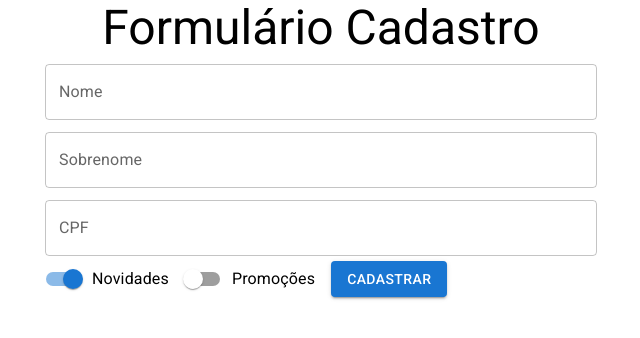
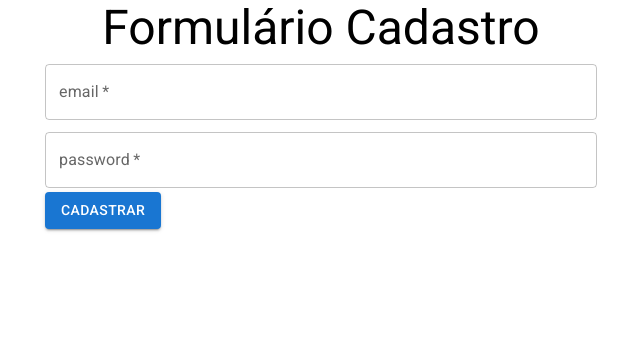
Before and after one commit to murilofregonesi/react-form, a React (Create React App) app: page / in a window 1280 px wide. Shown: the top 338 px of the page, without its empty margins (319-959 px from the left). Built offline with nearby package versions, Linux system fonts and the light colour scheme.

Commit message:
feat: sequential forms restructuring

```diff
--- /dev/null
+++ b/src/components/RegistrationForm/DataAddress.jsx
@@ -0,0 +1,30 @@
+import React from "react";
+import { TextField, Button } from "@mui/material";
+
+function DataAddress({ onSubmit }) {
+  return (
+    <form
+      onSubmit={(e) => {
+        e.preventDefault();
+        onSubmit();
+      }}
+    >
+      <TextField id="cep" label="CEP" type="number" margin="dense" />
+      <TextField
+        id="address"
+        label="Endereço"
+        type="text"
+        margin="dense"
+        fullWidth
+      />
+      <TextField id="number" label="Número" type="number" margin="dense" />
+      <TextField id="state" label="Estado" type="text" margin="dense" />
+      <TextField id="city" label="Cidade" type="text" margin="dense" />
+      <Button type="submit" variant="contained">
+        Cadastrar
+      </Button>
+    </form>
+  );
+}
+
+export default DataAddress;
--- /dev/null
+++ b/src/components/RegistrationForm/DataLogin.jsx
@@ -0,0 +1,35 @@
+import React from "react";
+import { TextField, Button } from "@mui/material";
+
+function DataLogin({ onSubmit }) {
+  return (
+    <form
+      onSubmit={(e) => {
+        e.preventDefault();
+        onSubmit();
+      }}
+    >
+      <TextField
+        id="email"
+        label="email"
+        type="email"
+        required
+        margin="dense"
+        fullWidth
+      />
+      <TextField
+        id="password"
+        label="password"
+        type="password"
+        required
+        margin="dense"
+        fullWidth
+      />
+      <Button type="submit" variant="contained">
+        Cadastrar
+      </Button>
+    </form>
+  );
+}
+
+export default DataLogin;
--- /dev/null
+++ b/src/components/RegistrationForm/DataUser.jsx
@@ -0,0 +1,92 @@
+import React, { useState } from "react";
+import { TextField, Button, FormControlLabel, Switch } from "@mui/material";
+
+function DataUser({ onSubmit, validateCPF, validateName, validateSurname }) {
+  const [name, setName] = useState("");
+  const [surname, setSurname] = useState("");
+  const [cpf, setCpf] = useState("");
+  const [news, setNews] = useState(true);
+  const [promo, setPromo] = useState(false);
+  const [errors, setErrors] = useState({
+    cpf: { valid: true, text: "" },
+    name: { valid: true, text: "" },
+    surname: { valid: true, text: "" },
+  });
+
+  return (
+    <form
+      onSubmit={(e) => {
+        e.preventDefault();
+        onSubmit();
+      }}
+    >
+      <TextField
+        value={name}
+        onChange={(e) => setName(e.target.value)}
+        id="name"
+        label="Nome"
+        required
+        margin="dense"
+        fullWidth
+        error={!errors.name.valid}
+        helperText={errors.name.text}
+        onBlur={(e) => {
+          const error = validateName(e.target.value);
+          setErrors({ ...errors, name: error });
+        }}
+      />
+      <TextField
+        value={surname}
+        onChange={(e) => setSurname(e.target.value)}
+        id="surname"
+        label="Sobrenome"
+        required
+        margin="dense"
+        fullWidth
+        error={!errors.surname.valid}
+        helperText={errors.surname.text}
+        onBlur={(e) => {
+          const error = validateSurname(e.target.value);
+          setErrors({ ...errors, surname: error });
+        }}
+      />
+      <TextField
+        value={cpf}
+        onChange={(e) => setCpf(e.target.value)}
+        id="cpf"
+        label="CPF"
+        required
+        margin="dense"
+        fullWidth
+        error={!errors.cpf.valid}
+        helperText={errors.cpf.text}
+        onBlur={(e) => {
+          const error = validateCPF(e.target.value);
+          setErrors({ ...errors, cpf: error });
+        }}
+      />
+
+      <FormControlLabel
+        label="Novidades"
+        control={
+          <Switch checked={news} onChange={(e) => setNews(e.target.checked)} />
+        }
+      />
+      <FormControlLabel
+        label="Promoções"
+        control={
+          <Switch
+            checked={promo}
+            onChange={(e) => setPromo(e.target.checked)}
+          />
+        }
+      />
+
+      <Button type="submit" variant="contained">
+        Cadastrar
+      </Button>
+    </form>
+  );
+}
+
+export default DataUser;
--- a/src/components/RegistrationForm/RegistrationForm.jsx
+++ b/src/components/RegistrationForm/RegistrationForm.jsx
@@ -1,5 +1,7 @@
-import React, { useState } from "react";
-import { TextField, Button, FormControlLabel, Switch } from "@mui/material";
+import React, { useState, Fragment } from "react";
+import DataUser from "./DataUser";
+import DataLogin from "./DataLogin";
+import DataAddress from "./DataAddress";
 
 function RegistrationForm({
   onSubmit,
@@ -7,88 +9,28 @@ function RegistrationForm({
   validateName,
   validateSurname,
 }) {
-  const [name, setName] = useState("");
-  const [surname, setSurname] = useState("");
-  const [cpf, setCpf] = useState("");
-  const [news, setNews] = useState(true);
-  const [promo, setPromo] = useState(false);
-  const [errors, setErrors] = useState({
-    cpf: { valid: true, text: "" },
-    name: { valid: true, text: "" },
-    surname: { valid: true, text: "" },
-  });
+  const [currStep, setCurrStep] = useState(0);
 
-  return (
-    <form
-      onSubmit={(e) => {
-        e.preventDefault();
-        onSubmit({ name, surname, cpf, news, promo });
-      }}
-    >
-      <TextField
-        value={name}
-        onChange={(e) => setName(e.target.value)}
-        id="name"
-        label="Nome"
-        margin="dense"
-        fullWidth
-        error={!errors.name.valid}
-        helperText={errors.name.text}
-        onBlur={(e) => {
-          const error = validateName(e.target.value);
-          setErrors({ ...errors, name: error });
-        }}
-      />
-      <TextField
-        value={surname}
-        onChange={(e) => setSurname(e.target.value)}
-        id="surname"
-        label="Sobrenome"
-        margin="dense"
-        fullWidth
-        error={!errors.surname.valid}
-        helperText={errors.surname.text}
-        onBlur={(e) => {
-          const error = validateSurname(e.target.value);
-          setErrors({ ...errors, surname: error });
-        }}
-      />
-      <TextField
-        value={cpf}
-        onChange={(e) => setCpf(e.target.value)}
-        id="cpf"
-        label="CPF"
-        margin="dense"
-        fullWidth
-        error={!errors.cpf.valid}
-        helperText={errors.cpf.text}
-        onBlur={(e) => {
-          const error = validateCPF(e.target.value);
-          setErrors({ ...errors, cpf: error });
-        }}
-      />
+  const forms = [
+    <DataLogin onSubmit={incrementStep} />,
+    <DataUser
+      onSubmit={incrementStep}
+      validateCPF={validateCPF}
+      validateName={validateName}
+      validateSurname={validateSurname}
+    />,
+    <DataAddress onSubmit={onSubmit} />,
+  ];
 
-      <FormControlLabel
-        label="Novidades"
-        control={
-          <Switch checked={news} onChange={(e) => setNews(e.target.checked)} />
-        }
-      />
-      <FormControlLabel
-        label="Promoções"
-        control={
-          <Switch
-            checked={promo}
-            onChange={(e) => setPromo(e.target.checked)}
-          />
-        }
-      />
+  function incrementStep() {
+    setCurrStep(currStep + 1);
+  }
 
-      <Button type="submit" variant="contained">
-        Cadastrar
-      </Button>
-    </form>
-  );
+  function decrementStep() {
+    setCurrStep(currStep - 1);
+  }
+
+  return <Fragment>{forms[currStep]}</Fragment>;
 }
 
 export default RegistrationForm;
```
